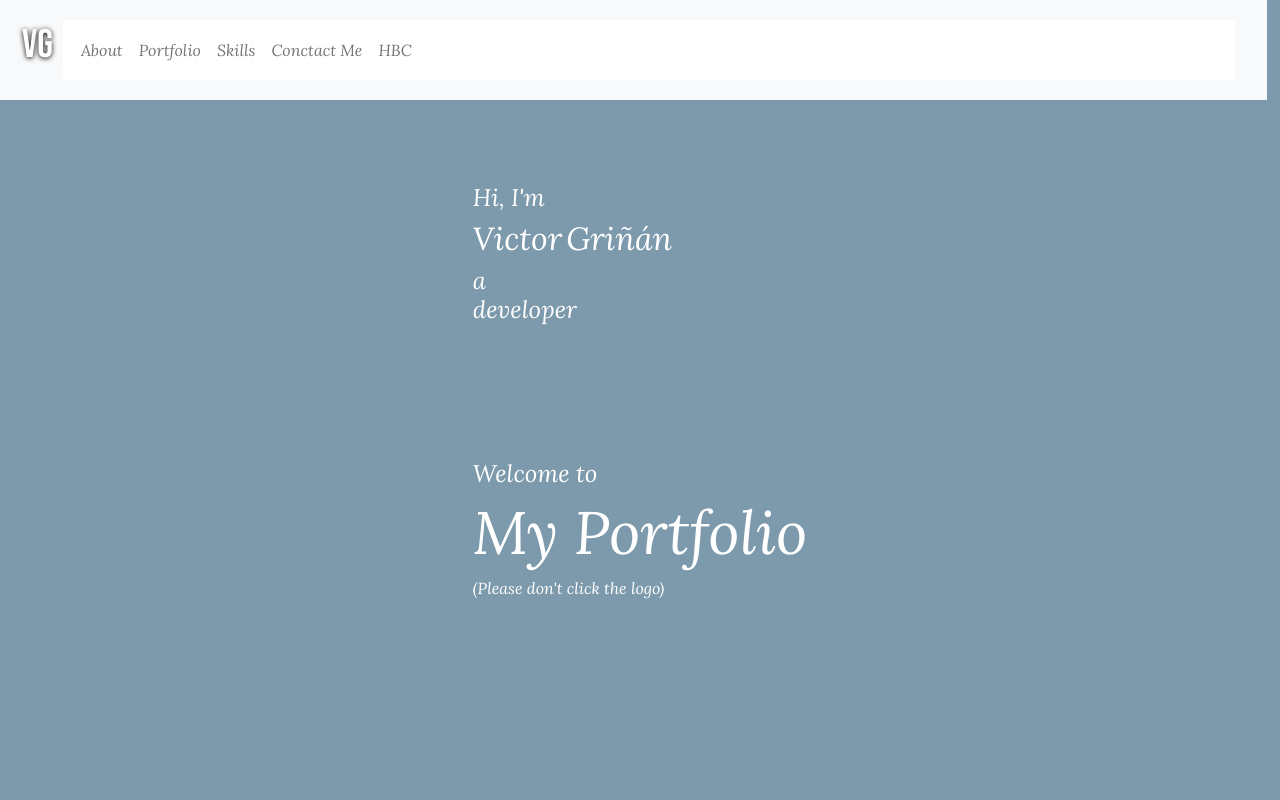
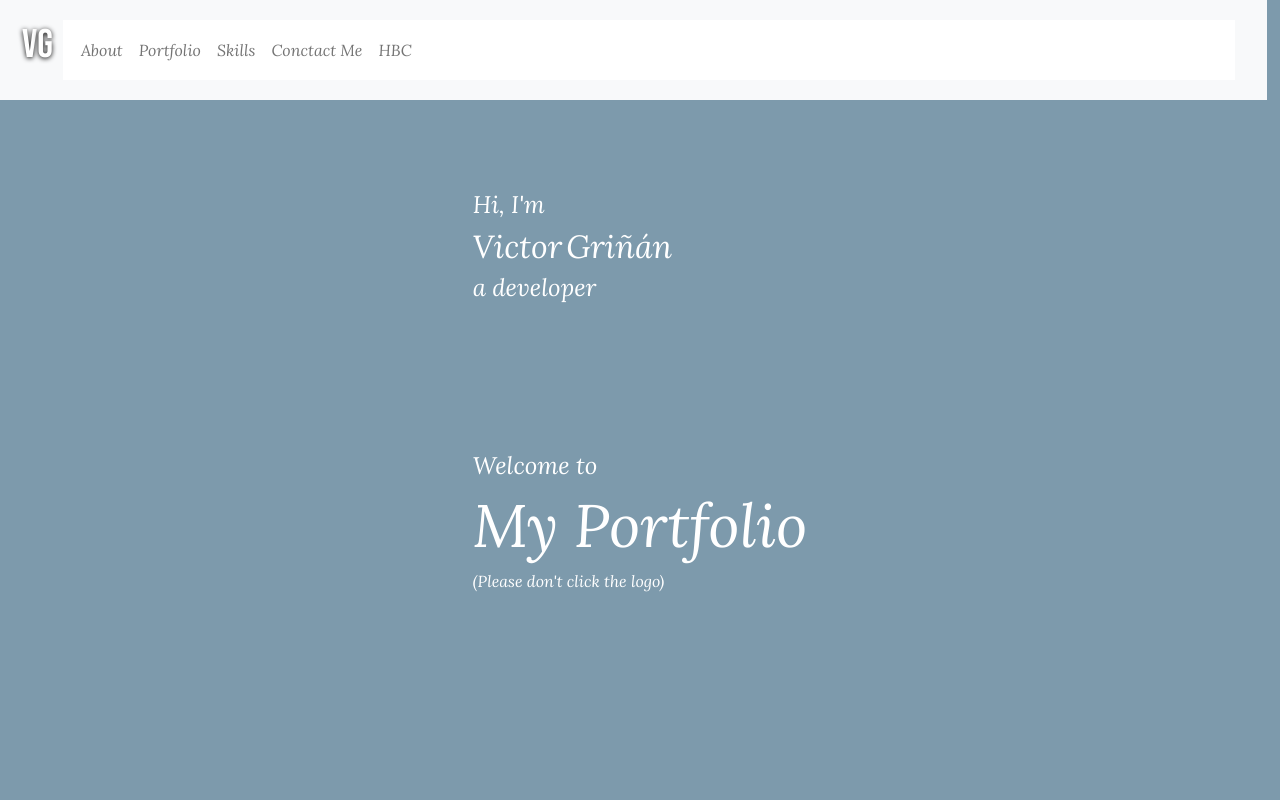
Before and after one commit to Victor-Grinan-Dev/Portfolio, a plain HTML site: page index.html in a window 1280 px wide. Shown: the top 800 px of the page. Drawn offline with nearby package versions, Linux system fonts and the light colour scheme; a web font is replaced by a local one.

Commit message:
updated banner css

```diff
--- a/index.html
+++ b/index.html
@@ -64,7 +64,7 @@
                         <div id="victor">Victor</div>
                         <div id="grinan"> Griñán</div>
                     </h2>
-                    <h4 id="developer">a <div class='developer'>developer</div></h3>
+                    <h4 id="developer">a <span class='developer'>developer</span></h3>
                 </div>
 
                 <div id="welcome">
--- a/styles_animations.css
+++ b/styles_animations.css
@@ -53,6 +53,7 @@
 
 .spin{
     position: absolute;
+    text-shadow: 0 0 5px#040000;
     animation: spin infinite 20s linear;
   }
 
```
Also changed, not shown: style.css (line endings or trailing spaces).
